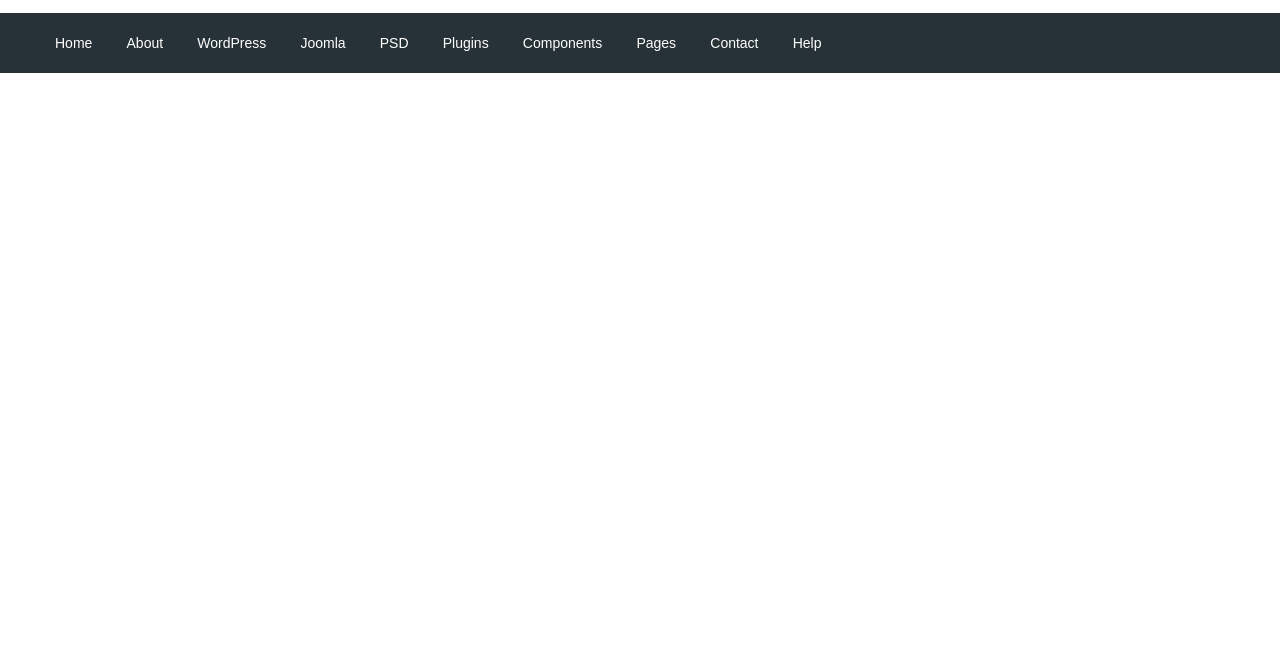
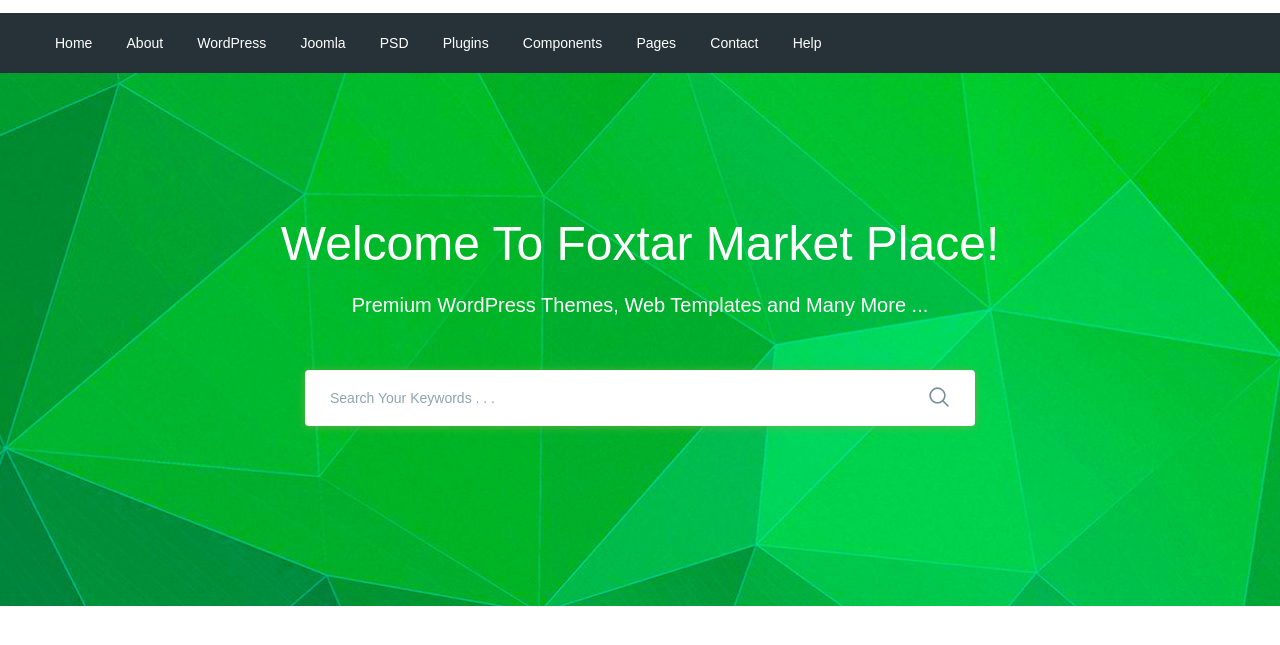
Before and after one commit to AlexOrinst/Moderno, a website: page app/index.html in a window 1280 px wide. Shown: the part 77-722 px from the top of the page. Drawn offline with nearby package versions, Linux system fonts and the light colour scheme; files that its build step writes are made by us from their sources.

Commit message:
added search section

```diff
--- a/app/index.html
+++ b/app/index.html
@@ -96,7 +96,24 @@
         </div>
     </header>
 
-
+    <section class="search" style="background-image: url(img/search-bg.jpg);">
+        <div class="conatiner">
+            <div class="search__inner">
+                <div class="search__inner-title">
+                    Welcome To Foxtar Market Place!
+                </div>
+                <div class="search__inner-text">
+                    Premium WordPress Themes, Web Templates and Many More ...
+                </div>
+                <div class="search__inner-form">
+                    <form>
+                        <input type="text" placeholder="Search Your Keywords . . ." required>
+                        <button type="submit"><img src="img/icons/search.png" alt=""></button>
+                    </form>
+                </div>
+            </div>
+        </div>
+    </section>
 
 
 
--- a/app/scss/style.scss
+++ b/app/scss/style.scss
@@ -1,6 +1,6 @@
-@import '_vars';
-@import '_global';
-@import '_fonts';
+@import "_vars";
+@import "_global";
+@import "_fonts";
 
 .header__top-inner {
   display: flex;
@@ -52,3 +52,54 @@
     font-size: 14px;
   }
 }
+.search {
+  background-repeat: no-repeat;
+  background-size: cover;
+  background-position: center;
+  min-height: 533px;
+}
+.search__inner {
+  padding: 135px 0 100px;
+  color: #ffffff;
+  text-align: center;
+  &-title {
+    margin-bottom: 10px;
+    font-size: 48px;
+    line-height: 72px;
+  }
+  &-text {
+    font-size: 20px;
+    font-weight: 500;
+    margin-bottom: 50px;
+    line-height: 30px;
+  }
+  &-form {
+    max-width: 670px;
+    margin: 0 auto;
+    position: relative;
+    input {
+      display: block;
+      width: 100%;
+      box-shadow: 0px 1px 10px 0px rgba(124, 178, 64, 0.75);
+      border-radius: 4px;
+      height: 56px;
+      border: none;
+      font-size: 14px;
+      font-weight: 500;
+      outline: none;
+      padding-left: 25px;
+      padding-right: 60px;
+      &::placeholder {
+        color: #90a4ae;
+        font-weight: 500;
+      }
+    }
+    button {
+      position: absolute;
+      border: none;
+      background-color: transparent;
+      right: 20px;
+      top: 16px;
+    }
+  }
+}
```
Also changed, not shown: app/img/icons/search.png (added), app/img/search-bg.jpg (added). Lines whose indentation alone changed are shown as unchanged.
